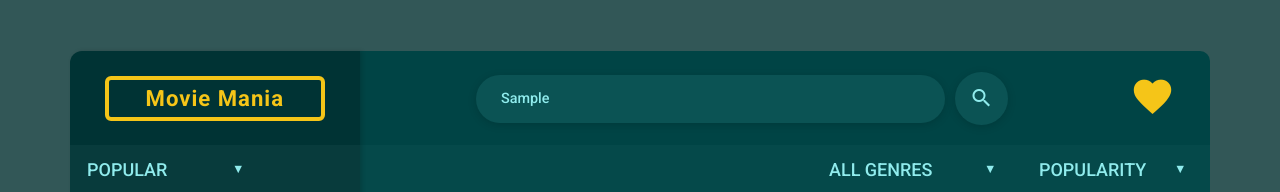
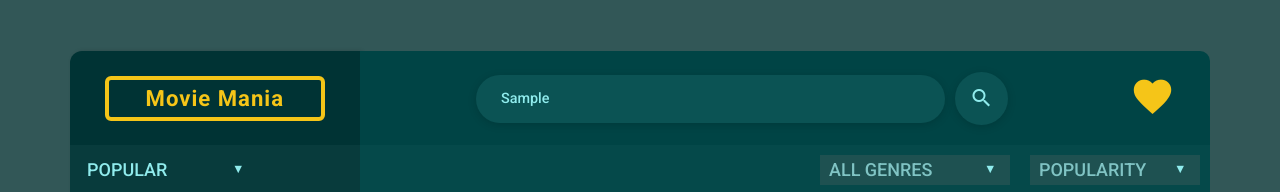
Before and after one commit to SakibAzadLion/movie_mania, a website built with webpack: page src/index.html in a window 1280 px wide. Both pictures are taken after typing "Sample" into the empty fields and a click on the button "search". Shown: the top 192 px of the page. Built offline with nearby package versions, Linux system fonts and the light colour scheme; no server answers.

Commit message:
Movie Select And Buttons Bug Fixed

```diff
--- a/src/js/index.js
+++ b/src/js/index.js
@@ -12,6 +12,8 @@ import * as searchView from './views/searchView';
  * - Trending object
  */
 const state = {};
+
+state.isSearched = false;
 window.s = state;
 
 /**
@@ -127,6 +129,7 @@ const controlDiscover = async () => {
     //1) Get Genre And Sortby
     const genre = elements.genreSelect.value;
     const sortby = elements.sortbySelect.value;
+    state.isSearched = false;
 
     if (genre && sortby) {
 
@@ -161,6 +164,7 @@ window.addEventListener('load', controlDiscover);
 elements.genreSelect.addEventListener('change', controlDiscover);
 elements.sortbySelect.addEventListener('change', controlDiscover);
 
+
 elements.searchResPages.addEventListener('click', e => {
     const btn = e.target.closest('.btn-inline');
     console.log(btn);
@@ -178,6 +182,7 @@ elements.searchResPages.addEventListener('click', e => {
 const controlSearch = async () => {
     //1) Get Genre And Sortby
     const query = elements.searchField.value;
+    state.isSearched = true;
 
     if (query) {
         //2) New Search Object And Add To The State
@@ -186,6 +191,8 @@ const controlSearch = async () => {
         //3) Prepare UI For Module
         searchView.clearMovie();
         renderLoader(elements.searchResList);
+        elements.sortbySelect.setAttribute('disabled', 'disabled');
+        elements.genreSelect.setAttribute('disabled', 'disabled');
 
         try {
             //4) Search For Discover Movie
@@ -202,6 +209,8 @@ const controlSearch = async () => {
         }
 
     } else {
+        elements.sortbySelect.removeAttribute('disabled');
+        elements.genreSelect.removeAttribute('disabled');
         controlDiscover(); // If No Query Then Go To Discover
     }
 
```
Also changed, not shown: src/index.html (+2 -2 lines), dist/css/style.css.
